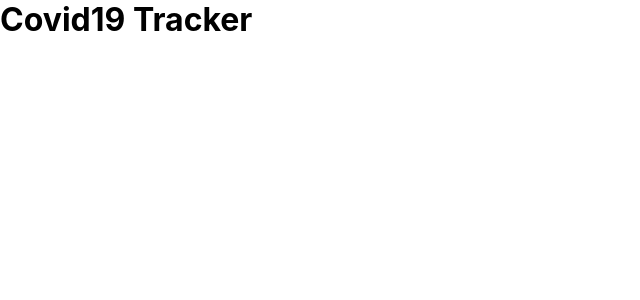
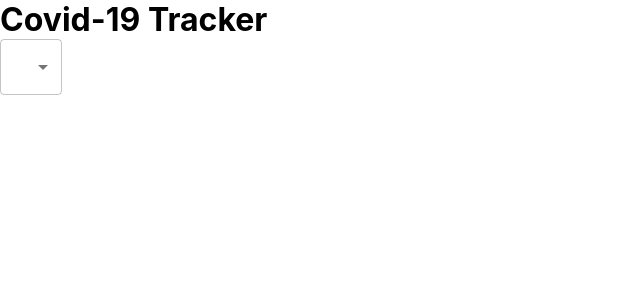
Before and after one commit to Vinoth6194/cp_covid_tracker, a React (Create React App) app: page / in a window 1280 px wide. Shown: the top 300 px of the page, without its empty margins (0-640 px from the left). Built offline with nearby package versions, Linux system fonts and the light colour scheme.

Commit message:
dummydropdown

```diff
--- a/src/App.js
+++ b/src/App.js
@@ -1,9 +1,19 @@
+import { FormControl, MenuItem, Select } from '@material-ui/core';
 import './App.css';
 
 function App() {
   return (
     <div className="app">
-      <h1>Covid19 Tracker</h1>
+      <h1>Covid-19 Tracker</h1>
+
+      <FormControl className="app_dropdown">
+        <Select variant="outlined" value="abc">
+          <MenuItem value="worldwide">worldwide</MenuItem>
+          <MenuItem value="worldwide">Option 2</MenuItem>
+          <MenuItem value="worldwide">option 3</MenuItem>
+          <MenuItem value="worldwide">hey</MenuItem>
+        </Select>
+      </FormControl>
 
       {/* header */}
       {/* title + country dropdown */}
```
